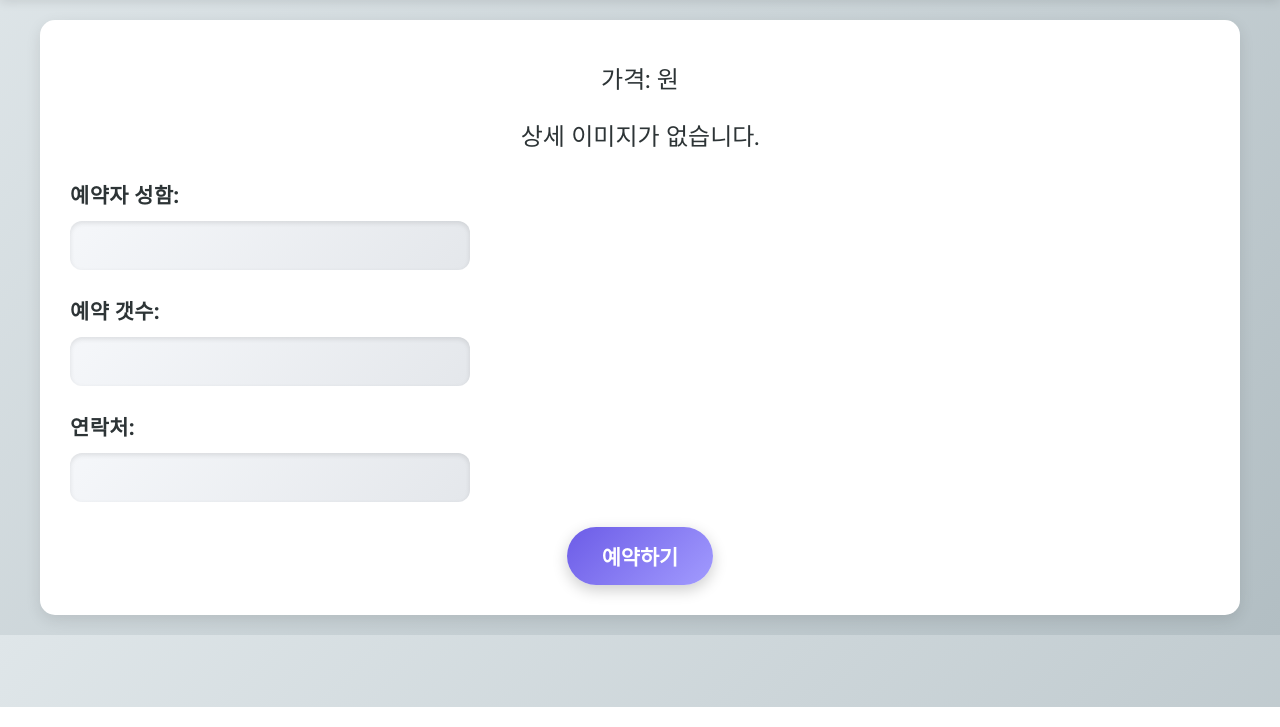
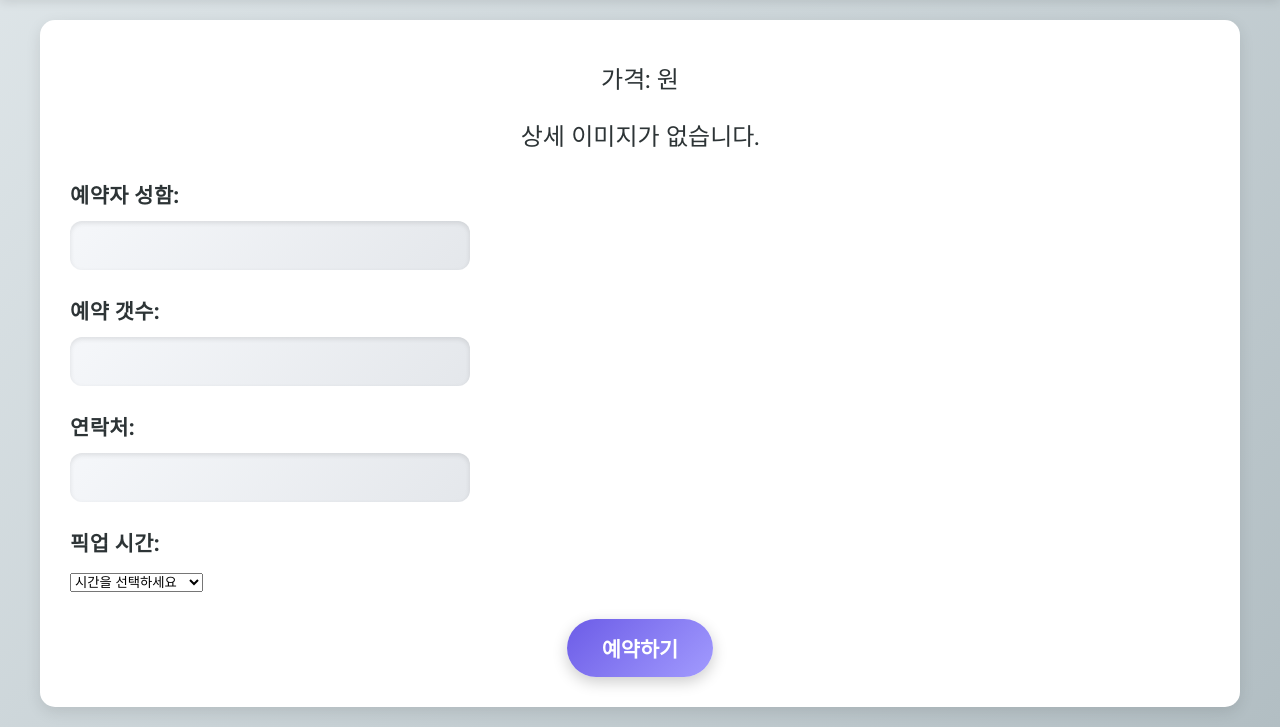
Before and after one commit to kimyunyeoung/bhmarket, a plain HTML site: page detail.html in a window 1280 px wide. Shown: the part 93-820 px from the top of the page. Drawn offline with Linux system fonts and the light colour scheme.

Commit message:
Update detail.html

```diff
--- a/detail.html
+++ b/detail.html
@@ -31,6 +31,19 @@
                     <label for="contact">연락처:</label>
                     <input type="tel" id="contact" name="contact" required>
                 </div>
+                <div class="form-group">
+                    <label for="pickupTime">픽업 시간:</label>
+                    <select id="pickupTime" name="pickupTime" required>
+                        <option value="" disabled selected>시간을 선택하세요</option>
+                        <option value="13:00~14:00">오후 13:00 ~ 14:00</option>
+                        <option value="14:00~15:00">오후 14:00 ~ 15:00</option>
+                        <option value="15:00~16:00">오후 15:00 ~ 16:00</option>
+                        <option value="16:00~17:00">오후 16:00 ~ 17:00</option>
+                        <option value="17:00~18:00">오후 17:00 ~ 18:00</option>
+                        <option value="18:00~19:00">오후 18:00 ~ 19:00</option>
+                        <option value="19:00~19:59">오후 19:00 ~ 19:59</option>
+                    </select>
+                </div>
                 <button type="submit" id="reserveButton">예약하기</button>
             </form>
             <p id="formMessage" class="hidden"></p>
```
